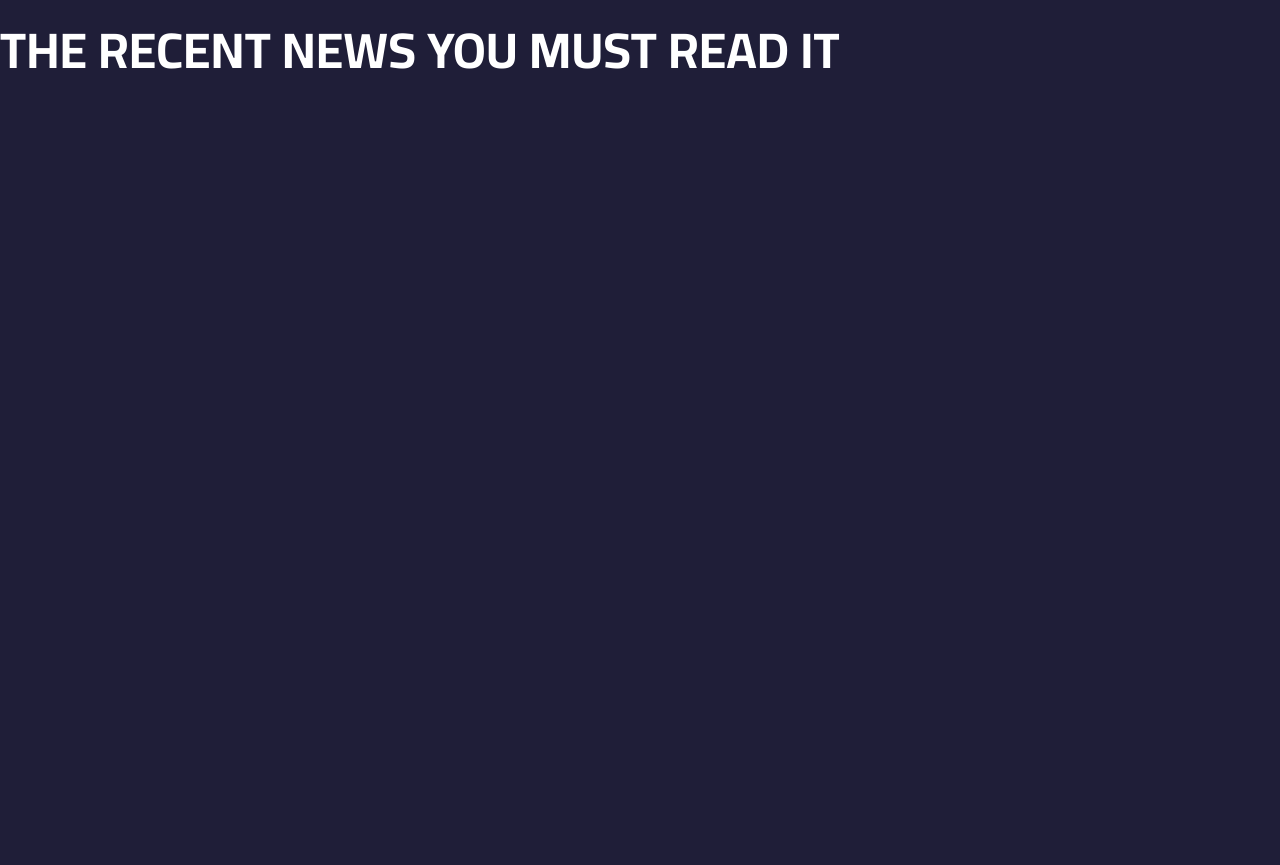
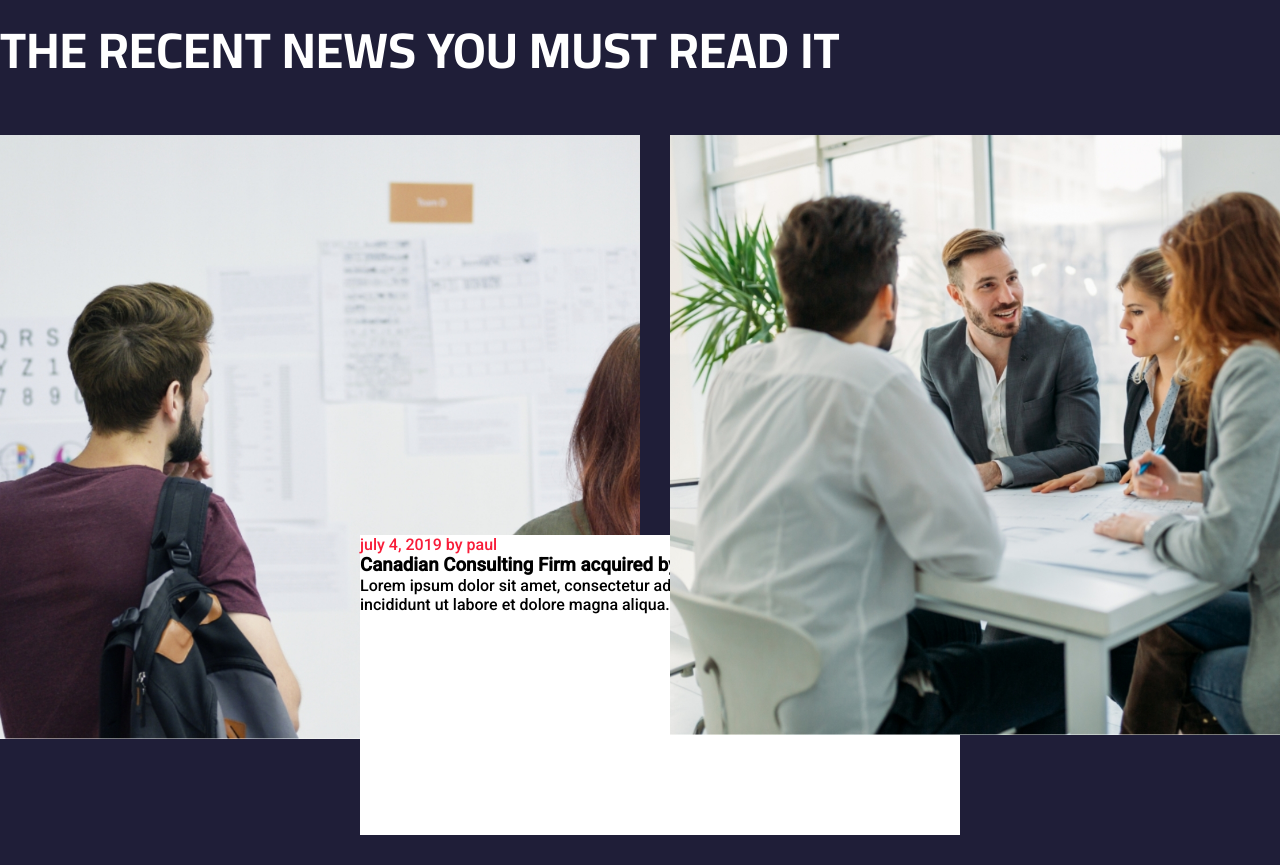
Before and after one commit to Sebastiano-Lanfranchi/proj-html-vuejs, a website: page index.html in a window 1280 px wide. Shown: the part 4962-5827 px from the top of the page. Drawn offline with nearby package versions, Linux system fonts and the light colour scheme.

Commit message:
feat: first blog box

```diff
--- a/index.html
+++ b/index.html
@@ -242,6 +242,21 @@
                      View All
                    </div>
                   </div>
+                  <div class="container-blog-image">
+                      <img src="img/blog1.jpg" class="imgResize-blog" alt="">
+                      <div class="box-image1">
+                        <div class="calendar">
+                          july 4, 2019 by paul
+                        </div>
+                        <h3>Canadian Consulting Firm acquired by UK Giant</h3>
+                        <p>Lorem ipsum dolor sit amet, consectetur adipisicing elit,
+                          sed do eiusmod tempor incididunt ut labore et dolore magna
+                          aliqua.</p>
+                      </div>
+                    <div class="blog-image2">
+                      <img src="img/blog2.jpg" class="imgResize-blog" alt="">
+                    </div>
+                  </div>
                 </div>
               <script src="js/script.js" charset="utf-8"></script>
             </div>
--- a/src/app.scss
+++ b/src/app.scss
@@ -516,6 +516,7 @@ body{
       right: 1500px;
       @include dash-title;
     }
+
     .title-blog{
       color: $font_headerNav;
       text-transform: uppercase;
@@ -523,8 +524,8 @@ body{
       font-family: 'Cairo', sans-serif;
       font-size: 50px;
       margin-top: 50px;
+    }
 
-       }
     .button-blog{
       position: relative;
       left: 1300px;
@@ -532,6 +533,35 @@ body{
       text-transform: uppercase;
       @include button;
     }
+  }
+
+  .container-blog-image{
+    display: flex;
+    justify-content: center;
+    position: relative;
+
+
+      .imgResize-blog{
+        width: 800px;
+        margin-left: 30px;
+        position: relative;
+      }
+      .box-image1{
+        width: 600px;
+        height: 300px;
+        background-color: $backgroud_header;
+        position: absolute;
+        top: 400px;
+        left: 360px;
+
+        .calendar{
+          color: $font_date;
+        }
+      }
+
 
   }
+
+
+
 }
```
Also changed, not shown: dist/app.css, img/blog1.jpg (renamed from img/startup-business-people-and-strategy-board-PAJ3P9K-1390x1042.jpg), img/blog2.jpg (renamed from img/business-people-working-together-on-project-and-5FHSKBL-1390.jpg). Lines whose indentation alone changed are shown as unchanged.
